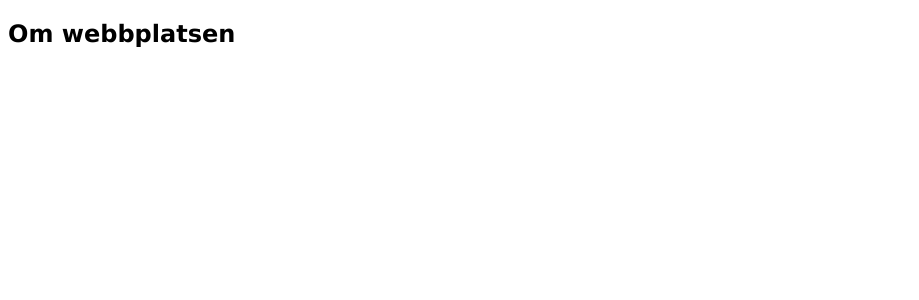
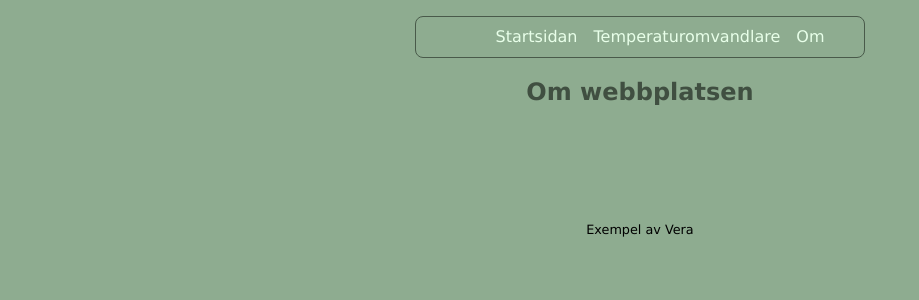
Before and after one commit to veppaan/angular-mom, an Angular app: page /about in a window 1280 px wide. Shown: the top 300 px of the page, without its empty margins (0-919 px from the left). Built offline with nearby package versions, Linux system fonts and the light colour scheme.

Commit message:
lägger in scss kod

```diff
--- a/src/app/about/about.component.scss
+++ b/src/app/about/about.component.scss
@@ -0,0 +1,8 @@
+#about-text p{
+    max-width: 50ch;
+}
+@media (max-width: 799px){
+    #about-text{
+        width: 25em;
+    }
+}
--- a/src/app/app.component.html
+++ b/src/app/app.component.html
@@ -1 +1,17 @@
+<header id="main-header">
+<nav>
+  <ul>
+    <li><a routerLink="/home">Startsidan</a></li>
+    <li><a routerLink="/calculate">Temperaturomvandlare</a></li>
+    <li><a routerLink="/about">Om</a></li>
+  </ul>
+</nav>
+</header>
+<div class="container">
+  <main>
 <router-outlet />
+  </main>
+  <footer>
+    <p>Exempel av Vera</p>
+  </footer>
+</div>
--- a/src/app/app.component.ts
+++ b/src/app/app.component.ts
@@ -1,9 +1,9 @@
 import { Component } from '@angular/core';
-import { RouterOutlet } from '@angular/router';
+import { RouterLink, RouterOutlet } from '@angular/router';
 
 @Component({
   selector: 'app-root',
-  imports: [RouterOutlet],
+  imports: [RouterOutlet, RouterLink],
   templateUrl: './app.component.html',
   styleUrl: './app.component.scss'
 })
--- a/src/index.html
+++ b/src/index.html
@@ -2,7 +2,7 @@
 <html lang="en">
 <head>
   <meta charset="utf-8">
-  <title>AngularMom</title>
+  <title>MinWebbplats</title>
   <base href="/">
   <meta name="viewport" content="width=device-width, initial-scale=1">
   <link rel="icon" type="image/x-icon" href="favicon.ico">
--- a/src/styles.scss
+++ b/src/styles.scss
@@ -1,3 +1,76 @@
 body{
     font-family: Verdana, Geneva, Tahoma, sans-serif;
+    line-height: 1.5;
+    background-color: #8eac90;
 }
+*{
+    line-height: 1.5;
+    margin: 0 auto;
+}
+body, h2, header, h1{
+    display: flex;
+    flex-direction: column;
+    align-items: center;
+    justify-content: center;
+}
+.container{
+    display: flex;
+    flex-direction: column;
+    align-items: center;
+    justify-content: center;
+}
+footer{
+    margin-top: 5em;
+    width: 100%;
+}
+footer p{
+    display: flex;
+    justify-content: center;
+    font-size: 0.8em;
+    margin-top: 0.5em;
+}
+header{
+    margin: 1em 2em;
+}
+#main-header{
+    nav{
+        ul{
+            display: flex;
+            flex-direction: row;
+        }
+    }
+}
+nav{
+    li{
+        list-style-type: none;
+    a{
+        margin: 0.5em;
+        color: rgb(232, 255, 233);
+        text-decoration: none;
+    }
+}
+}
+nav{
+    a:hover{
+        text-decoration: underline;
+    }
+}
+nav{
+    border: 1px solid #495a4a;
+    padding: 0.5em 2em;
+    border-radius: 8px;
+}
+h1{
+    margin: 1em;
+    color: #233224;
+}
+h2{
+    margin-bottom: 1em;
+    color: #404f41;
+}
+.all{
+    background-color: rgb(238, 238, 238);
+    padding: 1.5em 6em;
+    border-radius: 10px;
+    margin-top: 1.5em;
+}
```
